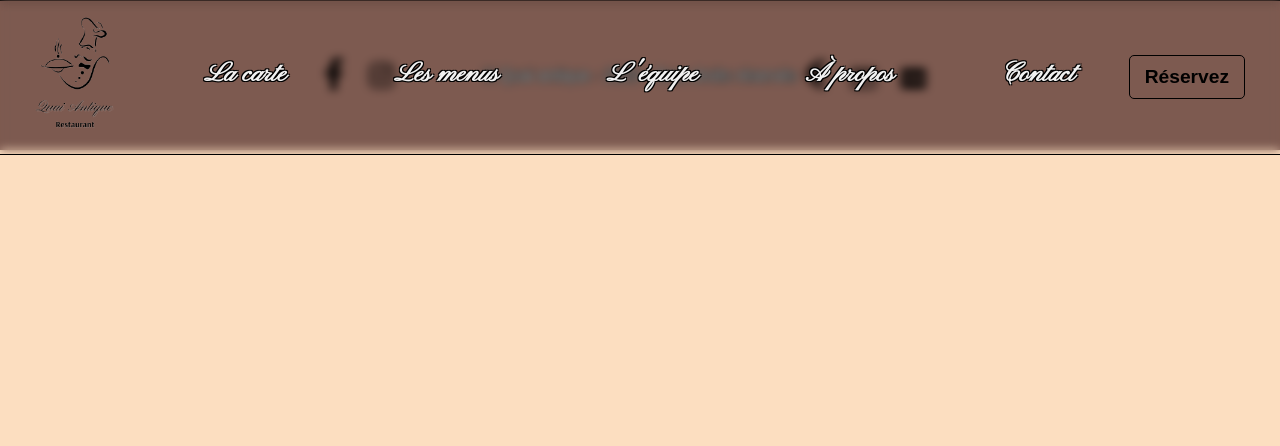
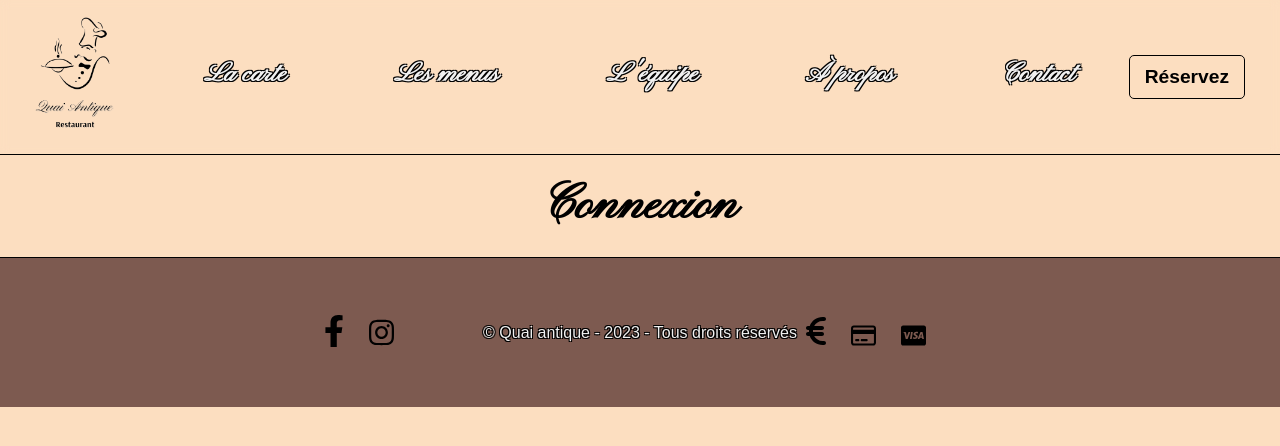
Before and after one commit to MisterWaner/ecf-quai-antique, a React (Vite) app in the folder client/: page /connexion in a window 1280 px wide. Shown: the top 446 px of the page. Built offline with nearby package versions, Linux system fonts and the light colour scheme; a web font is replaced by a local one.

Commit message:
add connexion and inscription page

```diff
--- a/client/src/App.jsx
+++ b/client/src/App.jsx
@@ -6,6 +6,8 @@ import Carte from "./pages/Carte/Carte";
 import About from "./pages/About/About";
 import Equipe from "./pages/Equipe/Equipe";
 import Contact from "./pages/Contact/Contact";
+import Connexion from "./pages/Connexion/Connexion";
+import Inscription from "./pages/Inscription/Inscription";
 import { Routes, Route } from "react-router-dom";
 import "./App.css";
 
@@ -20,6 +22,8 @@ function App() {
                 <Route path="/equipe" element={<Equipe />} />
                 <Route path="/a-propos" element={<About />} />
                 <Route path="/contact" element={<Contact />} />
+                <Route path="/connexion" element={<Connexion/>} />
+                <Route path="/inscription" element={<Inscription/>} />
             </Routes>
             <Footer />
         </div>
--- a/client/src/components/Header/Header.jsx
+++ b/client/src/components/Header/Header.jsx
@@ -1,8 +1,16 @@
 import "./header.css";
-import { Link } from "react-router-dom";
+import { Link, useNavigate } from "react-router-dom";
 import Logo from "../../assets/Images/logo-quai-antique.png";
 
 const Header = () => {
+
+    const navigate = useNavigate()
+
+    const handleClick = (e) => {
+        e.preventDefault();
+        navigate('/connexion');
+    }
+
     return (
         <header className="header">
             <div className="logo-container">
@@ -29,9 +37,11 @@ const Header = () => {
                     </li>
                 </ul>
             </nav>
-            <button className="btn">Réservez</button>
+            <button onClick={handleClick} className="btn">
+                Réservez
+            </button>
         </header>
     );
 };
 
-export  default Header;
+export default Header;
--- a/client/src/components/Header/header.css
+++ b/client/src/components/Header/header.css
@@ -58,6 +58,7 @@
     color: #f1f1f1;
     text-shadow: -1px 1px 0 #000, 1px 1px 0 #000, 1px -1px 0 #000,
         -1px -1px 0 #000;
+
 }
 .btn:active {
     transform: scale(0.98);
--- /dev/null
+++ b/client/src/pages/Connexion/Connexion.jsx
@@ -0,0 +1,11 @@
+import './connexion.css';
+
+const Connexion = () => {
+  return (
+    <main>
+        <h1>Connexion</h1>
+    </main>
+  )
+}
+
+export default Connexion
--- /dev/null
+++ b/client/src/pages/Inscription/Inscription.jsx
@@ -0,0 +1,9 @@
+import './inscription.css';
+
+const Inscription = () => {
+  return (
+    <div>Inscription</div>
+  )
+}
+
+export default Inscription
```
Also changed, not shown: client/src/pages/Connexion/connexion.css (added), client/src/pages/Inscription/inscription.css (added).
